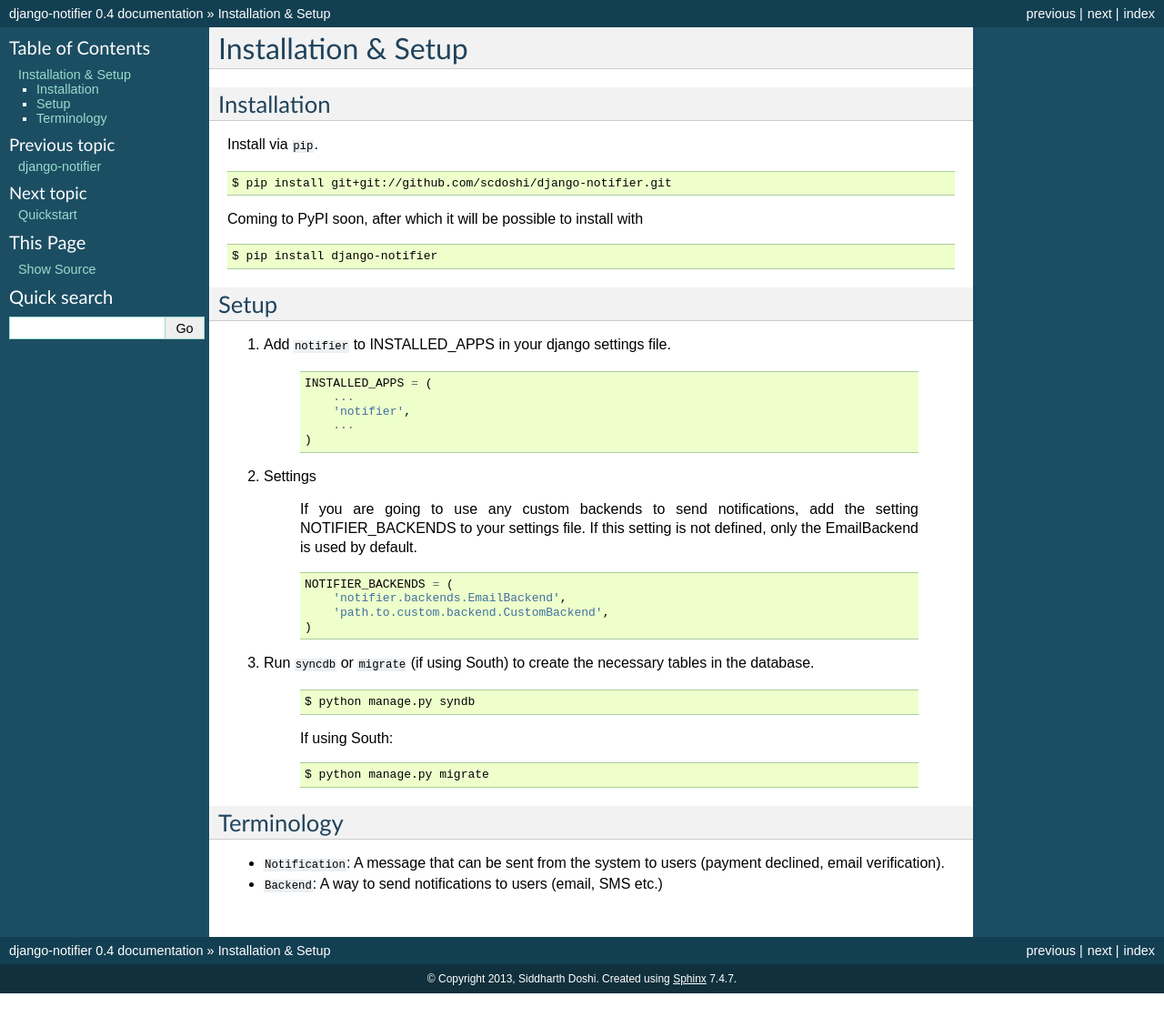
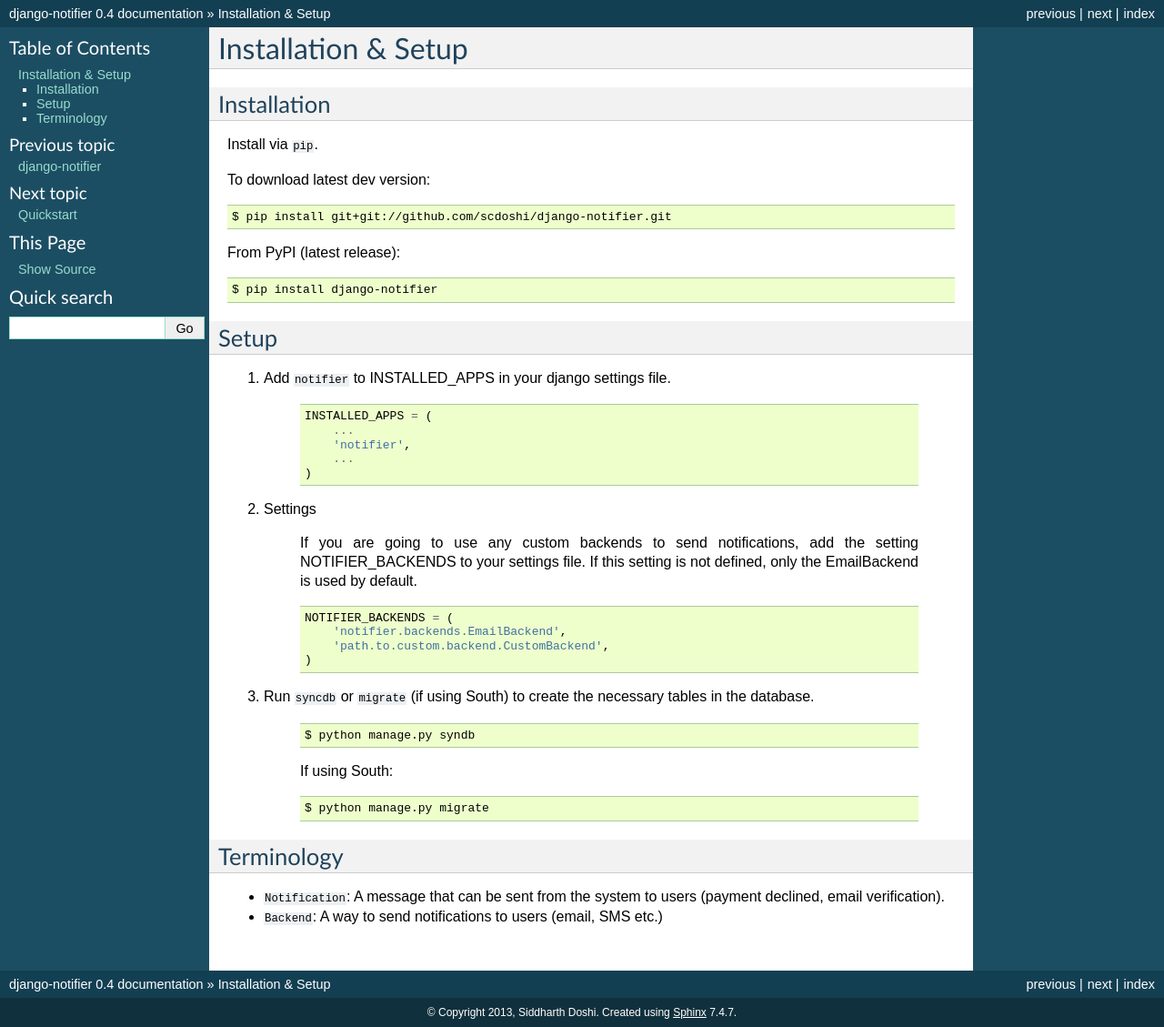
Before and after one commit to scdoshi/django-notifier, a Sphinx documentation site: the page built from docs/1setup.rst, in a window 1280 px wide. Shown: the whole page at 91% size. Built offline with Sphinx 7.4.7, drawn with Linux system fonts in a browser that asks for light colours; before the commit the page ends 1092 px from its top, so only the background shows below that.

Commit message:
update docs to mention PyPI installs.

```diff
--- a/docs/1setup.rst
+++ b/docs/1setup.rst
@@ -7,12 +7,13 @@
 
 Install via ``pip``.
 
+To download latest dev version:
+
 ::
 
     $ pip install git+git://github.com/scdoshi/django-notifier.git
 
-
-Coming to PyPI soon, after which it will be possible to install with
+From PyPI (latest release):
 
 ::
 
```
